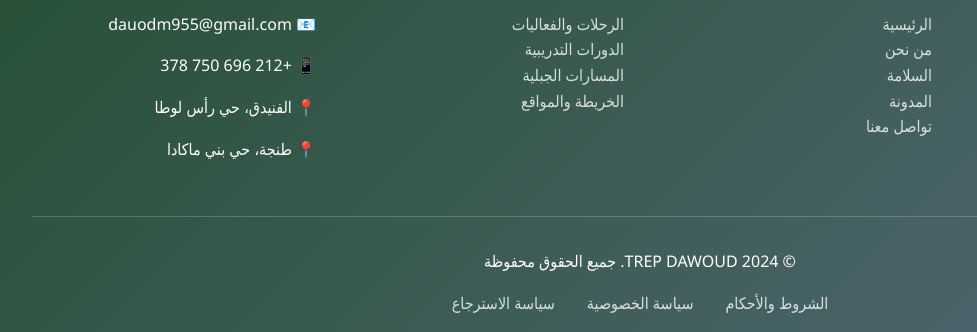
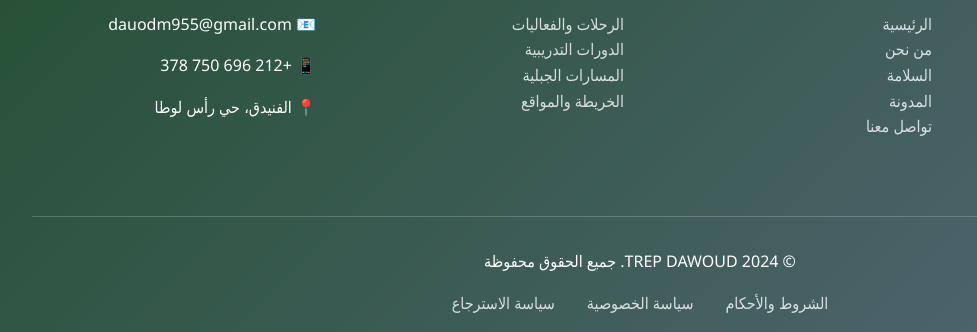
Before and after one commit to TREP-DAWOUD/trep-dawoud, a website: page pages/about.html in a window 1280 px wide. Shown: the part 4180-4512 px from the top of the page, 0-977 px from the left. Drawn offline with Linux system fonts and the light colour scheme; files whose address does not match are found by name.

Commit message:
Restore about.html to original state

```diff
--- a/pages/about.html
+++ b/pages/about.html
@@ -232,7 +232,6 @@
             <p>📧 dauodm955@gmail.com</p>
             <p>📱 +212 696 750 378</p>
             <p>📍 الفنيدق، حي رأس لوطا</p>
-            <p>📍 طنجة، حي بني ماكادا</p>
         </div>
     </div>
     <div class="footer-bottom">
```
